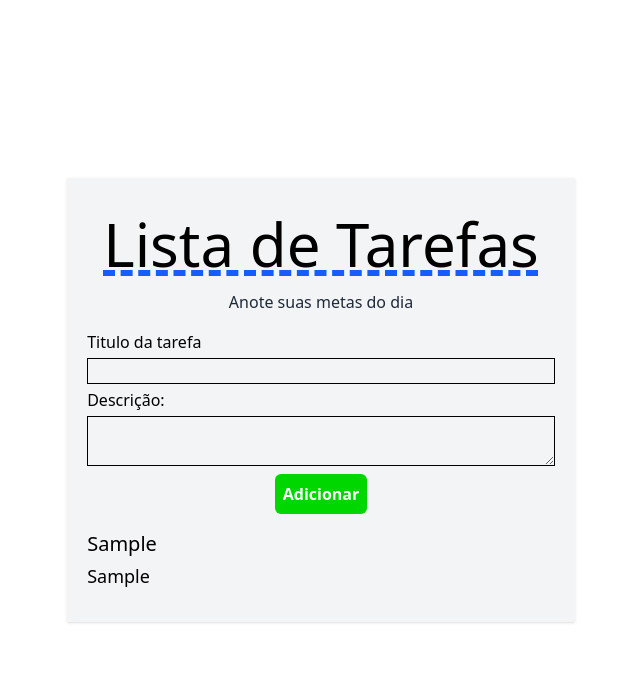
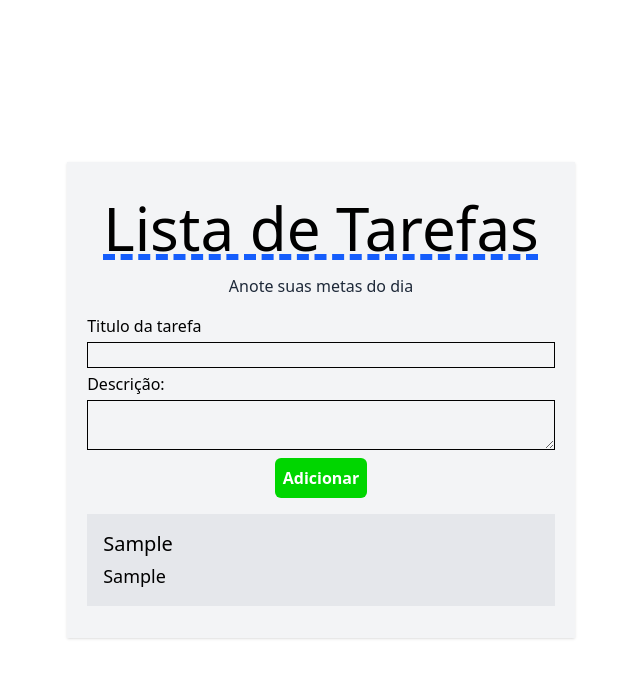
Before and after one commit to Dudu2231/ListaTarefas, a React (Vite) app: page / in a window 1280 px wide. Both pictures are taken after typing "Sample", "Sample" into the empty fields and a click on the button "Adicionar". Shown: the top 678 px of the page, without its empty margins (319-959 px from the left). Built offline with nearby package versions, Linux system fonts and the light colour scheme.

Commit message:
resolvendo bugs

```diff
--- a/src/App.tsx
+++ b/src/App.tsx
@@ -55,7 +55,7 @@ function App() {
             </span>
          </div>
 
-          <div className="my-3">
+          <div className="my-3 flex flex-col gap-1">
               {tasks.map((item)=> <Task title={item.title} description={item.description}/> )}
           </div>
 
--- a/src/components/Task.tsx
+++ b/src/components/Task.tsx
@@ -6,7 +6,7 @@ interface TaskProps{
 function Task({title, description}: TaskProps){
 
     return(
-        <div className="flex flex-wrap flex-col gap-1">
+        <div className="flex flex-wrap flex-col gap-1 bg-gray-200 p-4">
             <h1 className="text-xl">{title}</h1>
             <p className="text-lg">{description}</p>
         </div>
```
